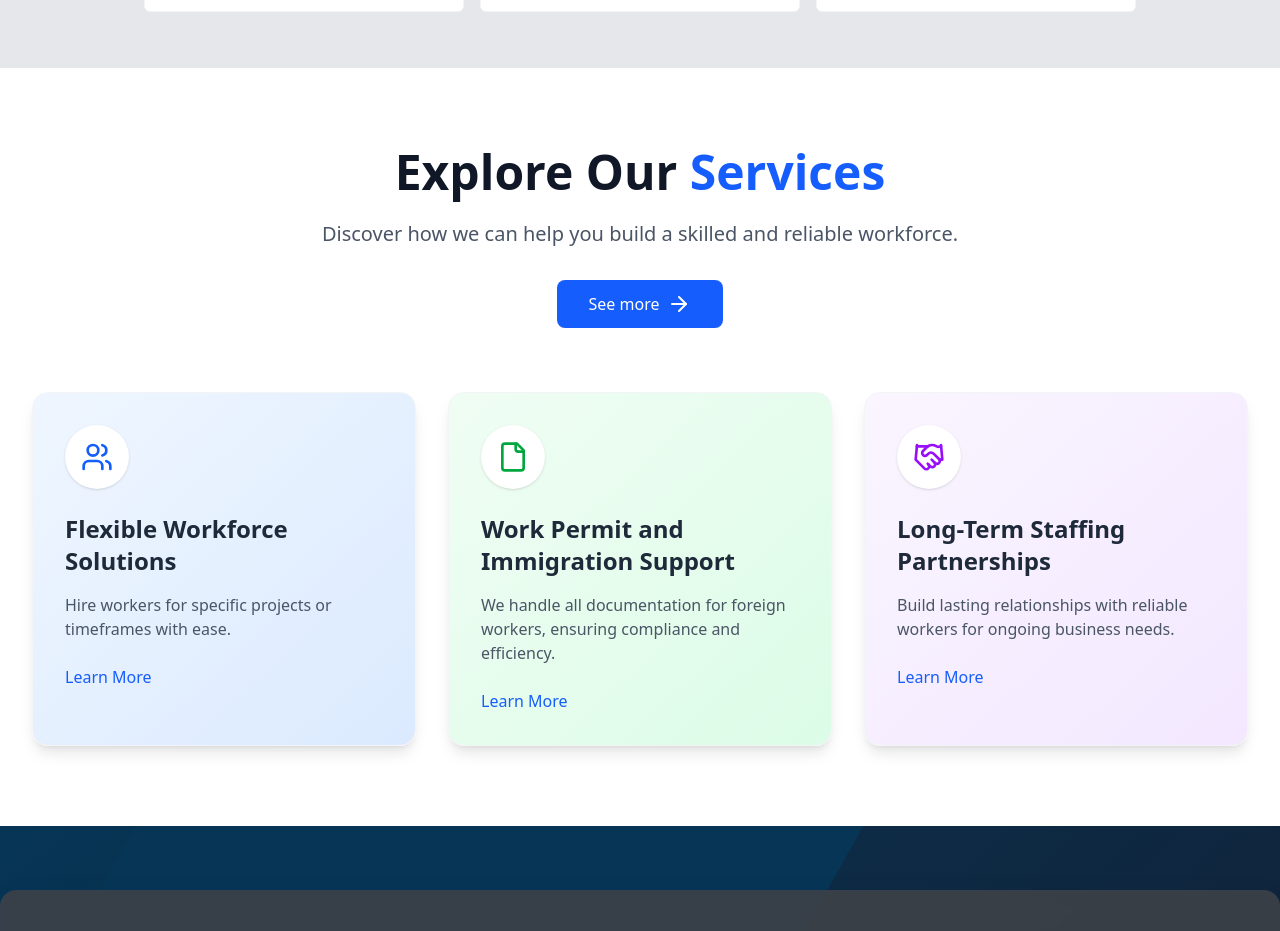
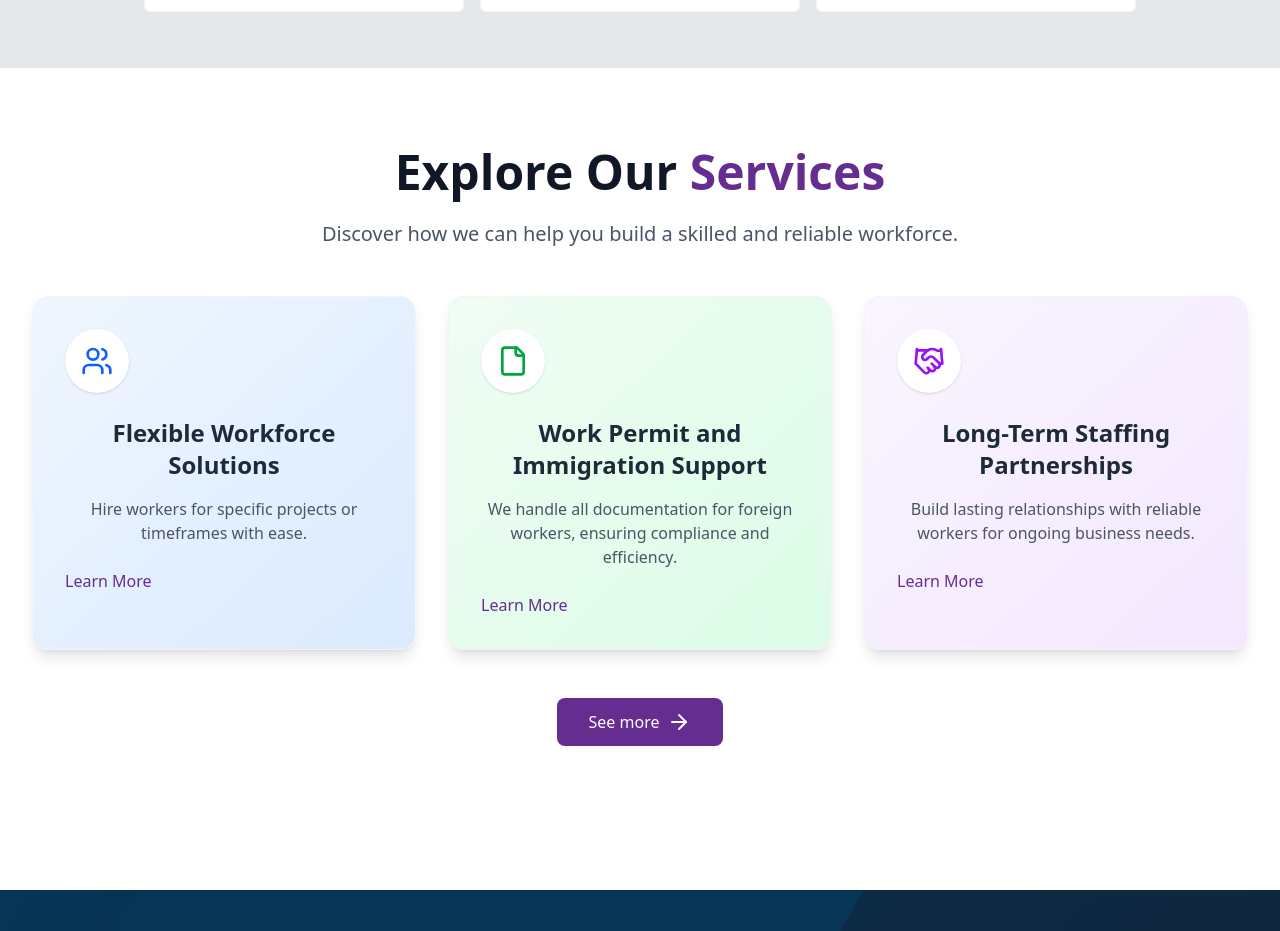
Before and after one commit to Ababil-Group/Off2Work, a React (Vite) app: page /services/hires in a window 1280 px wide. Shown: the part 1980-2911 px from the top of the page. Built offline with nearby package versions, Linux system fonts and the light colour scheme; no server answers.

Commit message:
update button link commit

```diff
--- a/src/pages/home/WorkerSection.jsx
+++ b/src/pages/home/WorkerSection.jsx
@@ -166,6 +166,10 @@ const WorkerSection = () => {
             <motion.button
               whileHover={{ scale: 1.03 }}
               whileTap={{ scale: 0.98 }}
+              onClick={() => {
+                const section = document.querySelector("#get-in-touch");
+                section?.scrollIntoView({ behavior: "smooth" });
+              }}
               className="mt-8 bg-[#652D90] hover:bg-[#5e248a] text-white px-8 py-4 rounded-lg font-medium tracking-wide shadow-lg transition-all duration-300 cursor-pointer flex items-center space-x-2"
             >
               <span>{t("home.seasonalwbtn")}</span>
--- a/src/pages/services/Hires.jsx
+++ b/src/pages/services/Hires.jsx
@@ -275,36 +275,20 @@ const Hires = () => {
           >
             <h2 className="text-4xl font-bold text-gray-900 sm:text-5xl mb-6">
               {t("service.serviceexploreh")}{" "}
-              <span className="text-blue-600">
+              <span className="text-[#652D90]">
                 {t("service.serviceexplorehh")}
               </span>
             </h2>
             <p className="text-xl text-gray-600 max-w-2xl mx-auto">
               {t("service.serviceexplorep")}
             </p>
-            <motion.div
-              whileHover={{ scale: 1.05 }}
-              whileTap={{ scale: 0.95 }}
-              className="mt-8"
-            >
-              <Link
-                to="/areas-of-work/#services-area"
-                className="px-8 py-3 inline-block bg-blue-600 text-white font-medium rounded-lg hover:bg-blue-700 transition-colors duration-300 mx-auto"
-              >
-                <span className="flex items-center justify-center">
-                  {t("service.serviceexplorebtn")}
-                  <ArrowRight className="ml-2" />
-                </span>
-              </Link>
-            </motion.div>
-          </motion.div>
 
             <motion.div
               variants={containerVariants}
               initial="hidden"
               whileInView="show"
               viewport={{ once: true }}
-            className="grid grid-cols-1 md:grid-cols-2 lg:grid-cols-3 gap-8"
+              className="grid grid-cols-1 md:grid-cols-2 lg:grid-cols-3 gap-8 my-12"
             >
               {services.map((service, index) => (
                 <motion.div
@@ -326,13 +310,29 @@ const Hires = () => {
                       {service.title}
                     </h3>
                     <p className="text-gray-600 mb-6">{service.description}</p>
-                  <div className="flex items-center text-blue-600 font-medium group-hover:text-blue-700 transition-colors duration-300">
+                    <div className="flex items-center text-[#652D90] font-medium group-hover:text-blue-700 transition-colors duration-300">
                       {service.buttonText}
                       <ArrowRight className="ml-2 opacity-0 group-hover:opacity-100 transition-all duration-300 transform -translate-x-1 group-hover:translate-x-0" />
                     </div>
                   </Link>
                 </motion.div>
               ))}
+            </motion.div>
+            <motion.div
+              whileHover={{ scale: 1.05 }}
+              whileTap={{ scale: 0.95 }}
+              className="mt-8"
+            >
+              <Link
+                to="/areas-of-work/#services-area"
+                className="px-8 py-3 inline-block bg-[#652D90] text-white font-medium rounded-lg hover:bg-[#561686] transition-colors duration-300 mx-auto"
+              >
+                <span className="flex items-center justify-center">
+                  {t("service.serviceexplorebtn")}
+                  <ArrowRight className="ml-2" />
+                </span>
+              </Link>
+            </motion.div>
           </motion.div>
         </div>
       </div>
```
Lines whose indentation alone changed are shown as unchanged.
